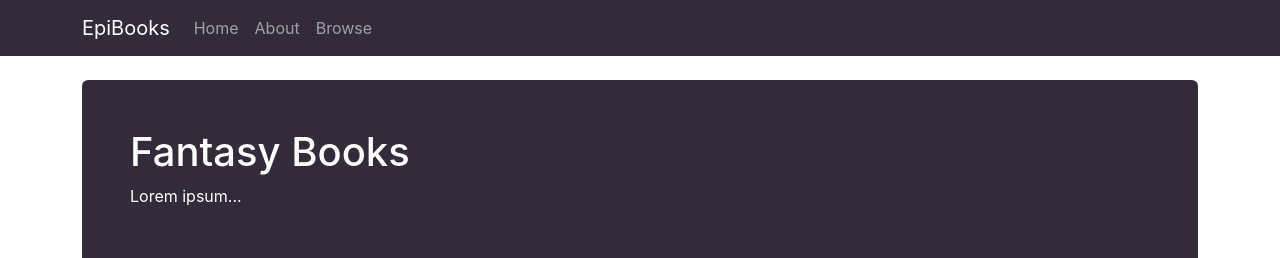
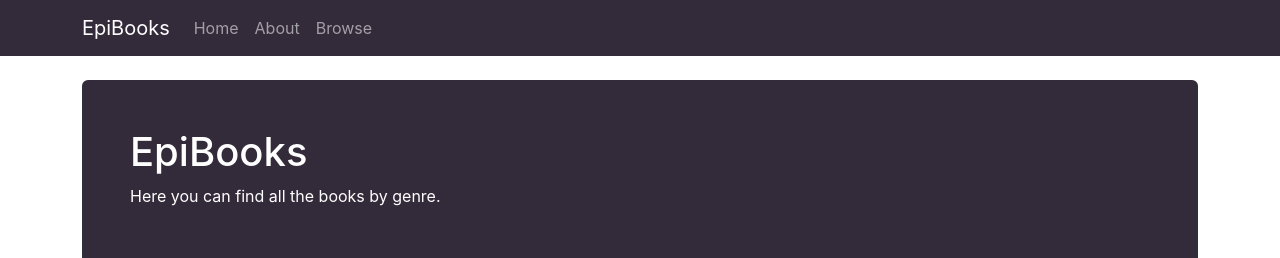
Before and after one commit to alice-ibba5/M5-D2-first-react-app, a React (Create React App) app: page / in a window 1280 px wide. Shown: the top 258 px of the page. Built offline with nearby package versions, Linux system fonts and the light colour scheme.

Commit message:
Aggiornato welcome

```diff
--- a/src/components/Welcome.jsx
+++ b/src/components/Welcome.jsx
@@ -1,8 +1,8 @@
 function Welcome() {
     return (
      <div className="mt-4 p-5 text-white rounded jumbotron">
-        <h1>Fantasy Books</h1>
-        <p>Lorem ipsum...</p>
+        <h1>EpiBooks</h1>
+        <p>Here you can find all the books by genre.</p>
      </div>
     );
 }
```
